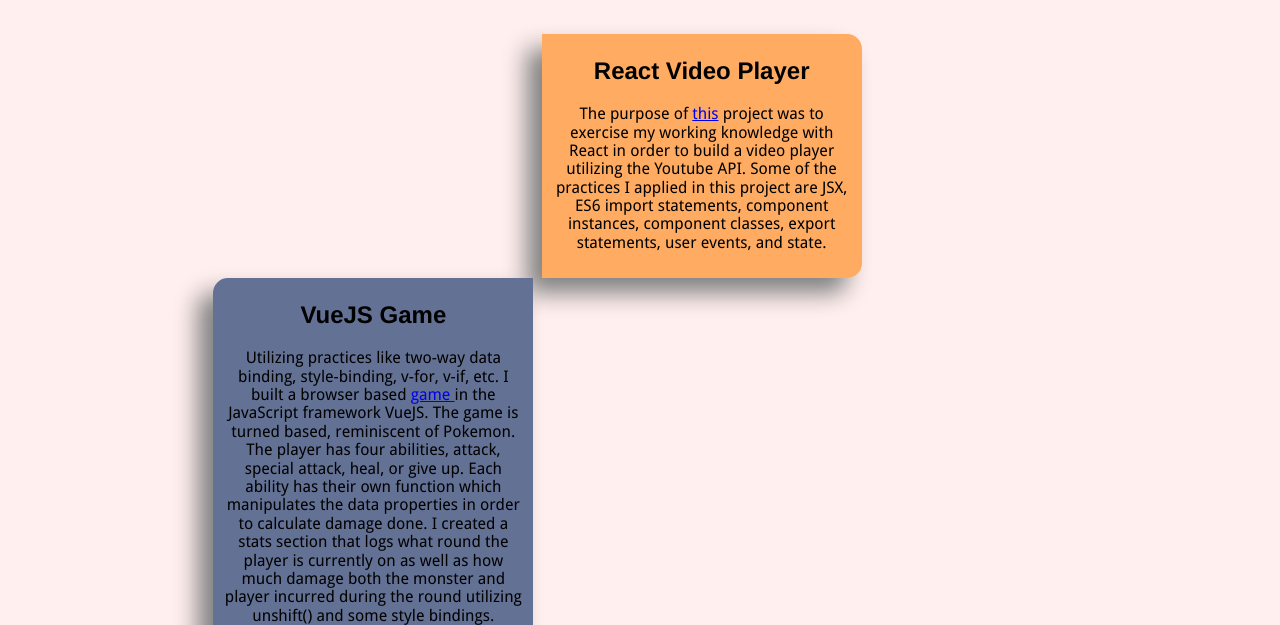
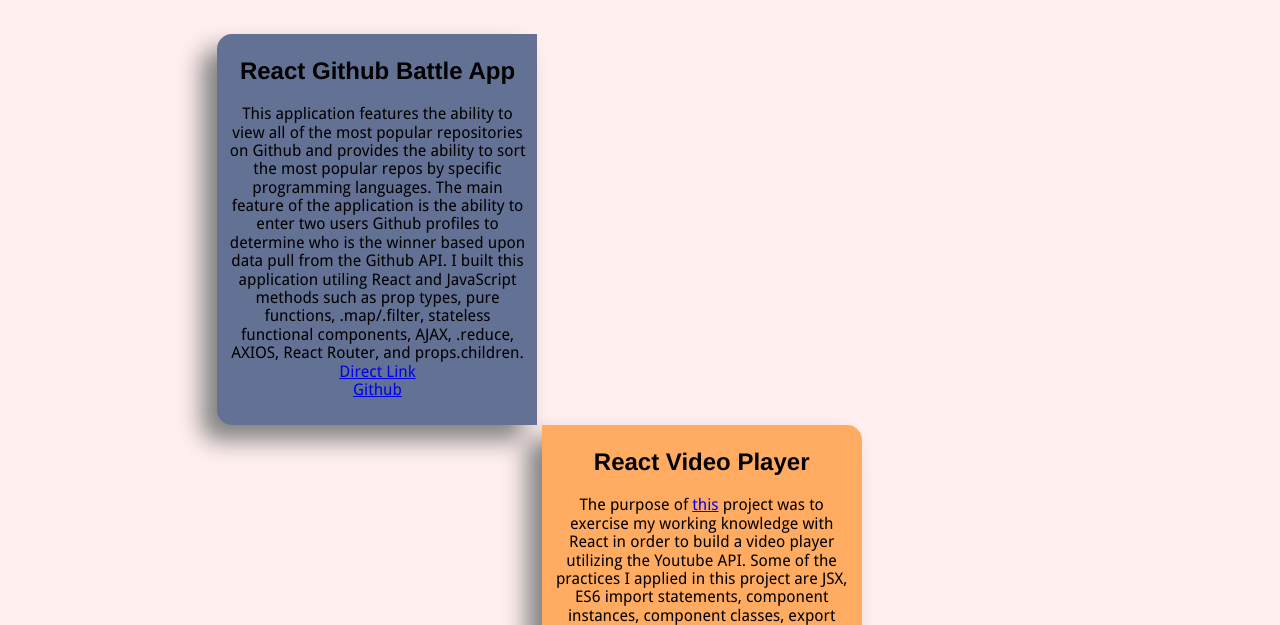
Before and after one commit to frankles12/frankles12.github.io, a plain HTML site: page portfolio.html in a window 1280 px wide. Shown: the part 627-1252 px from the top of the page. Drawn offline with nearby package versions, Linux system fonts and the light colour scheme.

Commit message:
Added React Github Battle project

```diff
--- a/portfolio.html
+++ b/portfolio.html
@@ -64,6 +64,32 @@
 
 
 <!-- Works -->
+<div class="pure-u-1 pure-u-md-1-6 pure-u-lg-1-6">
+    <span></span>
+</div>
+<div class = "pure-u-1 pure-u-md-1-4 pure-u-lg-1-4">
+    <div class = "content_bground">
+        <div id = "top_box">
+            <h2><strong>React Github Battle App</strong></h2>
+            <p>This application features the ability to view all of the most popular repositories on Github and
+                provides the ability to sort the most popular repos by specific programming languages. The main
+                feature of the application is the ability to enter two users Github profiles to determine who is the
+                winner based upon data pull from the Github API. I built this application utiling React and
+                JavaScript methods such as prop types, pure functions, .map/.filter, stateless functional components,
+                AJAX, .reduce, AXIOS, React Router, and props.children.<br/>
+                <a href="https://github-battle-7e756.firebaseapp.com/">Direct Link</a>
+                <br/>
+                <a href="https://github.com/frankles12/React-GitBattle">Github</a>
+
+
+            </p>
+        </div>
+    </div>
+
+</div>
+<div class="pure-u-1 pure-u-md-12-24 pure-u-lg-12-24">
+    <span></span>
+</div>
 
 <!-- Craft Bar Website -->
 <div class="pure-u-1 pure-u-md-3-8 pure-u-lg-3-8">
```
